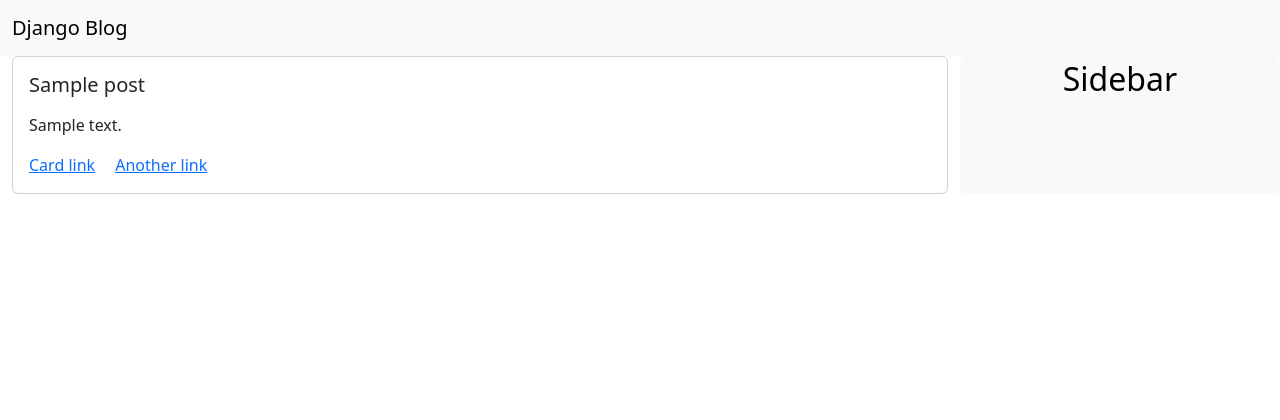
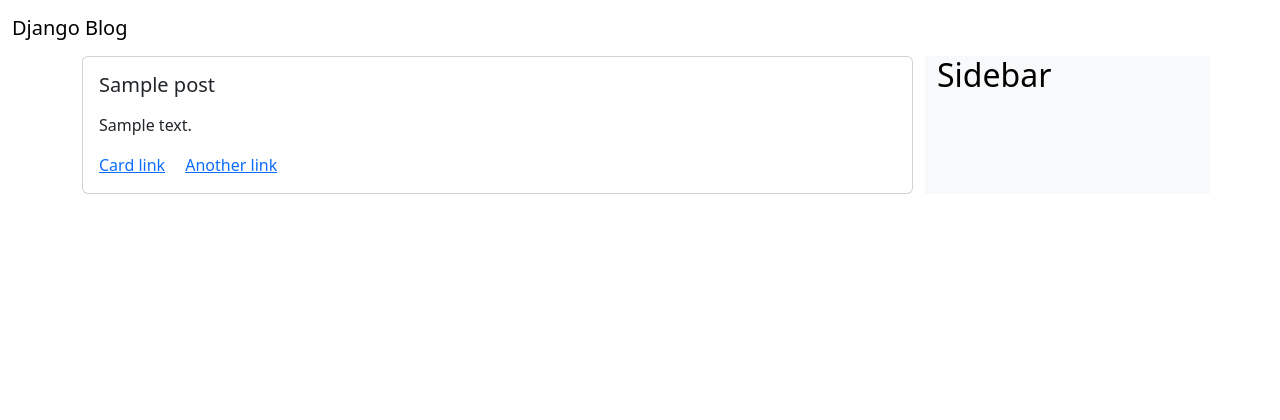
Before and after one commit to jmbae-live/mysite2, a Django app: page /blog/1 in a window 1280 px wide. Shown: the top 420 px of the page. Run offline with Django 4.2, Linux system fonts and the light colour scheme; tables that the repository leaves empty hold one stand-in row (values such as "Sample post").

Commit message:
스타일 수정

```diff
--- a/blog/templates/blog/base.html
+++ b/blog/templates/blog/base.html
@@ -10,19 +10,19 @@
           integrity="sha384-9ndCyUaIbzAi2FUVXJi0CjmCapSmO7SnpJef0486qhLnuZ2cdeRhO02iuK6FUUVM" crossorigin="anonymous">
 </head>
 <body>
-<nav class="navbar bg-body-tertiary">
-  <div class="container-fluid">
-    <a class="navbar-brand" href="#">Django Blog</a>
-  </div>
+<nav class="navbar bg-body-emphasis">
+    <div class="container-fluid">
+        <a class="navbar-brand" href="#">Django Blog</a>
+    </div>
 </nav>
 
-<div class="container-fluid">
+<div class="container gy-5">
     <div class="row">
         <div class="col-9">
             {% block content %}
             {% endblock content %}
         </div>
-        <div class="col-3 badge text-bg-light">
+        <div class="col-3 text-bg-light">
             <h2>Sidebar</h2>
         </div>
     </div>
```
